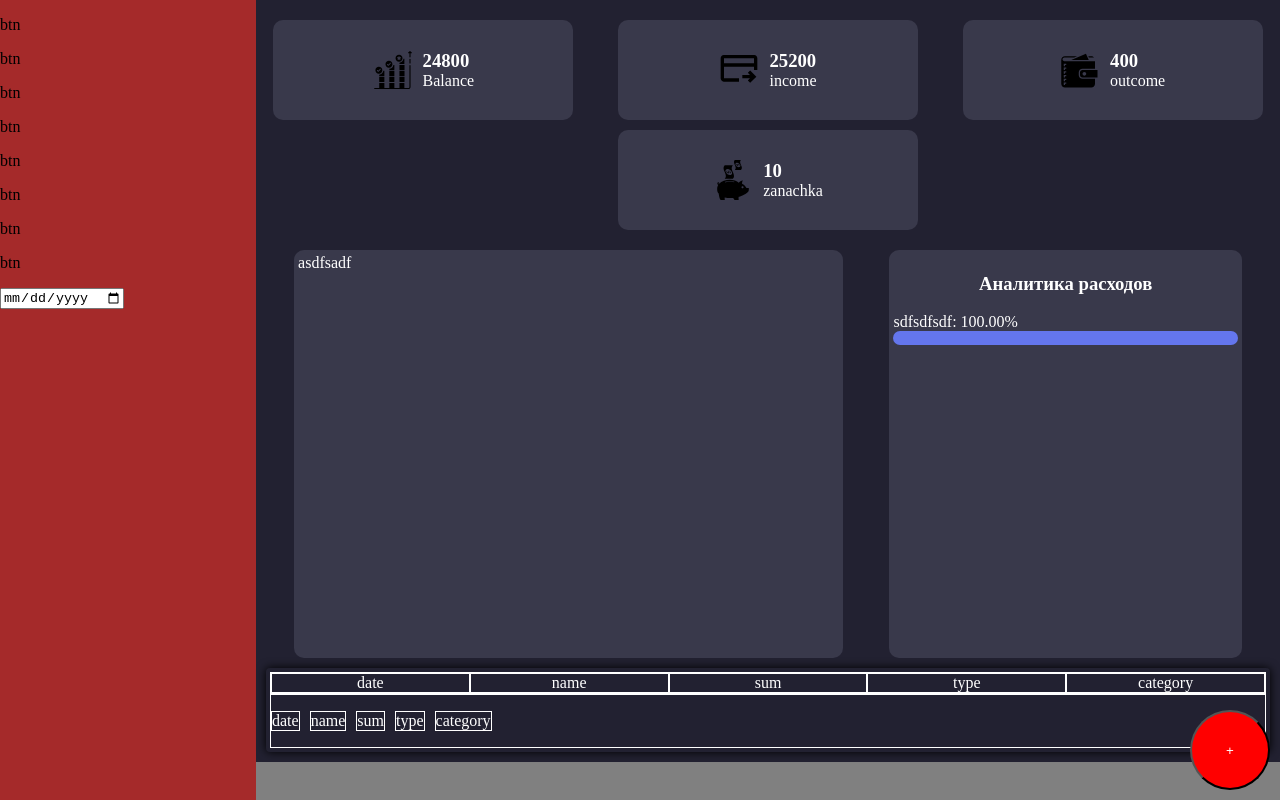
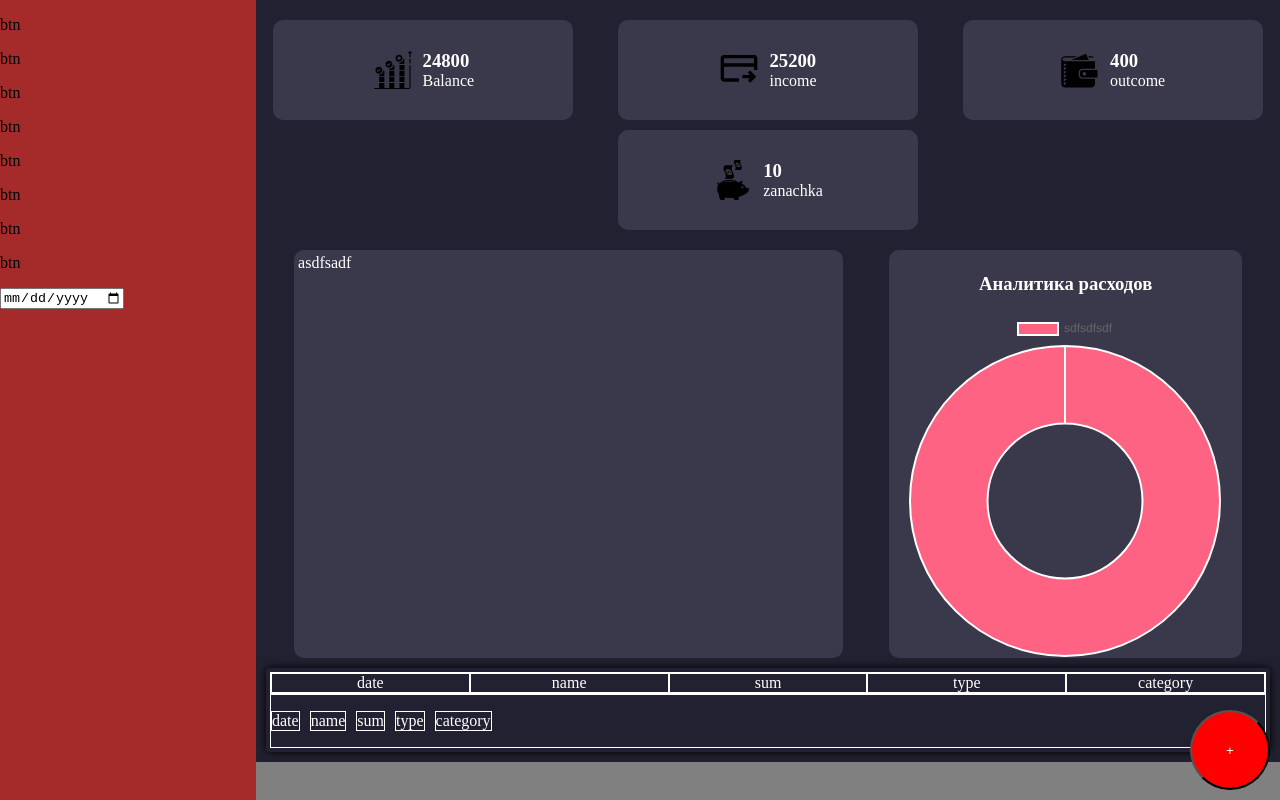
Before and after one commit to shinkar94/myMoney2, a React (Vite) app: page / in a window 1280 px wide. Built offline with nearby package versions, Linux system fonts and the light colour scheme.

Commit message:
add grafik

```diff
--- a/src/component/Content/Main/Main.tsx
+++ b/src/component/Content/Main/Main.tsx
@@ -1,6 +1,7 @@
-import React from 'react';
+import React, {useEffect, useRef} from 'react';
 import styled from 'styled-components';
 import {ItemType} from '../../../App';
+import Chart from 'chart.js/auto';
 
 
 type HomePageType = {
@@ -8,40 +9,111 @@ type HomePageType = {
     expenses: ItemType[]
 }
 
-
 export const HomePage: React.FC<HomePageType> = ({totalOutcome, expenses}) => {
 
-    const expenseAnalytics: ItemType[] = expenses.reduce((acc: ItemType[], { category, value, ...rest }) => {
-        const categoryIndex = acc.findIndex(item => item.category === category);
+    // const expenseAnalytics: ItemType[] = expenses.reduce((acc: ItemType[], { category, value, ...rest }) => {
+    //     const categoryIndex = acc.findIndex(item => item.category === category);
+    //     if (categoryIndex !== -1) {
+    //         acc[categoryIndex].value += value;
+    //     } else {
+    //         acc.push({ category, value, ...rest });
+    //     }
+    //     return acc;
+    // }, []);
+    //
+    // const expensePercentages = expenseAnalytics.map(expense => ({
+    //     category: expense.category,
+    //     percentage: (expense.value / totalOutcome) * 100,
+    // }));
+    //
+    // const analytics = expensePercentages.map((expense, index) => {
+    //
+    //     const styleAnalytics = {
+    //         height: '14px',
+    //         backgroundColor: '#6476ed',
+    //         width: `${expense.percentage}%`,
+    //         borderRadius: '7px'
+    //     }
+    //     return (
+    //         <div key={expense.category} >
+    //             <span>{expense.category}: </span>
+    //             <span>{expense.percentage.toFixed(2)}%</span>
+    //             <div style={styleAnalytics}></div>
+    //         </div>
+    //     )
+    // })
+
+    const expenseAnalytics: ItemType[] = expenses
+        .reduce((acc: ItemType[], {category, value, ...rest}) => {
+        const categoryIndex = acc.findIndex(
+            (item) => item.category === category
+        );
         if (categoryIndex !== -1) {
             acc[categoryIndex].value += value;
         } else {
-            acc.push({ category, value, ...rest });
+            acc.push({category, value, ...rest});
         }
         return acc;
     }, []);
+    const expensePercentages = expenseAnalytics.map((expense) => ({
+        category: expense.category,
+        percentage: ((expense.value / totalOutcome) * 100).toFixed(2),
+    }));
+    const chartRef = useRef<HTMLCanvasElement>(null);
+    useEffect(() => {
 
-    const expensePercentages = expenseAnalytics.map(expense => ({
-        category: expense.category,
-        percentage: (expense.value / totalOutcome) * 100,
-    }));
+        /*Это условие проверяет, существует ли объект chartRef и имеет ли он значение current. Это гарантирует,
+        что диаграмма создается только в том случае, если доступен элемент DOM, в который она будет отображаться.*/
+        if (chartRef && chartRef.current) {
 
-    const analytics = expensePercentages.map((expense, index) => {
+            /*Эта строка создает новый экземпляр библиотеки Chart.js и передает ссылку на DOM-элемент,
+            куда будет отрисована диаграмма.*/
+            const chart = new Chart(chartRef.current, {
 
-        const styleAnalytics = {
-            height: '14px',
-            backgroundColor: '#6476ed',
-            width: `${expense.percentage}%`,
-            borderRadius: '7px'
+                /*type устанавливает тип диаграммы для отображения в виде doughnut chart.*/
+                type: 'doughnut',
+
+                /*Это задает данные, которые будут использоваться для рендеринга диаграммы.*/
+                data: {
+
+                    /*labels устанавливает метки для каждого сегмента doughnut chart. Метки получены из массива
+                    expensePercentages, который является массивом объектов, содержащих информацию о каждой категории
+                    расходов.*/
+                    labels: expensePercentages.map((expense) => expense.category),
+
+                    /*datasets задает массив данных, которые будут использоваться для рендеринга диаграммы.*/
+                    datasets: [
+
+                        /*Это задает данные для расходов в процентах от общей суммы. Опция label устанавливает метку
+                        для набора данных. Опция data устанавливает значения для каждого сегмента doughnut chart.
+                        Опция backgroundColor устанавливает цвет фона для каждого сегмента.*/
+                        {
+                            label: 'Expenses(%)',
+                            data: expensePercentages.map((expense) => expense.percentage),
+                            backgroundColor: [
+                                '#FF6384',
+                                '#36A2EB',
+                                '#FFCE56',
+                                '#8E5EA2',
+                                '#3cba9f',
+                                '#e8c3b9',
+                                '#c45850',
+                                '#FF8C00',
+                                '#FFD700',
+                                '#7CFC00',
+                            ],
+                        },
+                    ],
+                },
+            });
+
+            /*Эта функция возвращается из useEffect hook и вызывается при размонтировании компонента. Она уничтожает
+            экземпляр диаграммы, созданный ранее.*/
+            return () => {
+                chart.destroy();
+            };
         }
-        return (
-            <div key={expense.category} >
-                <span>{expense.category}: </span>
-                <span>{expense.percentage.toFixed(2)}%</span>
-                <div style={styleAnalytics}></div>
-            </div>
-        )
-    })
+    }, [expensePercentages]);
 
     return (
         <HomePageWrapper>
@@ -49,7 +121,10 @@ export const HomePage: React.FC<HomePageType> = ({totalOutcome, expenses}) => {
                 <div className="block graf">asdfsadf</div>
                 <div className="block analitic">
                     <h3>Аналитика расходов</h3>
-                    {analytics}
+                    {/*{analytics}*/}
+                    <div>
+                        <canvas ref={chartRef}/>
+                    </div>
                 </div>
             </div>
             <div className="bottomContainer">
@@ -100,6 +175,7 @@ const HomePageWrapper = styled.div`
     .analitic {
       width: 35%;
       overflow-y: auto;
+
       & h3 {
         text-align: center;
       }
```
